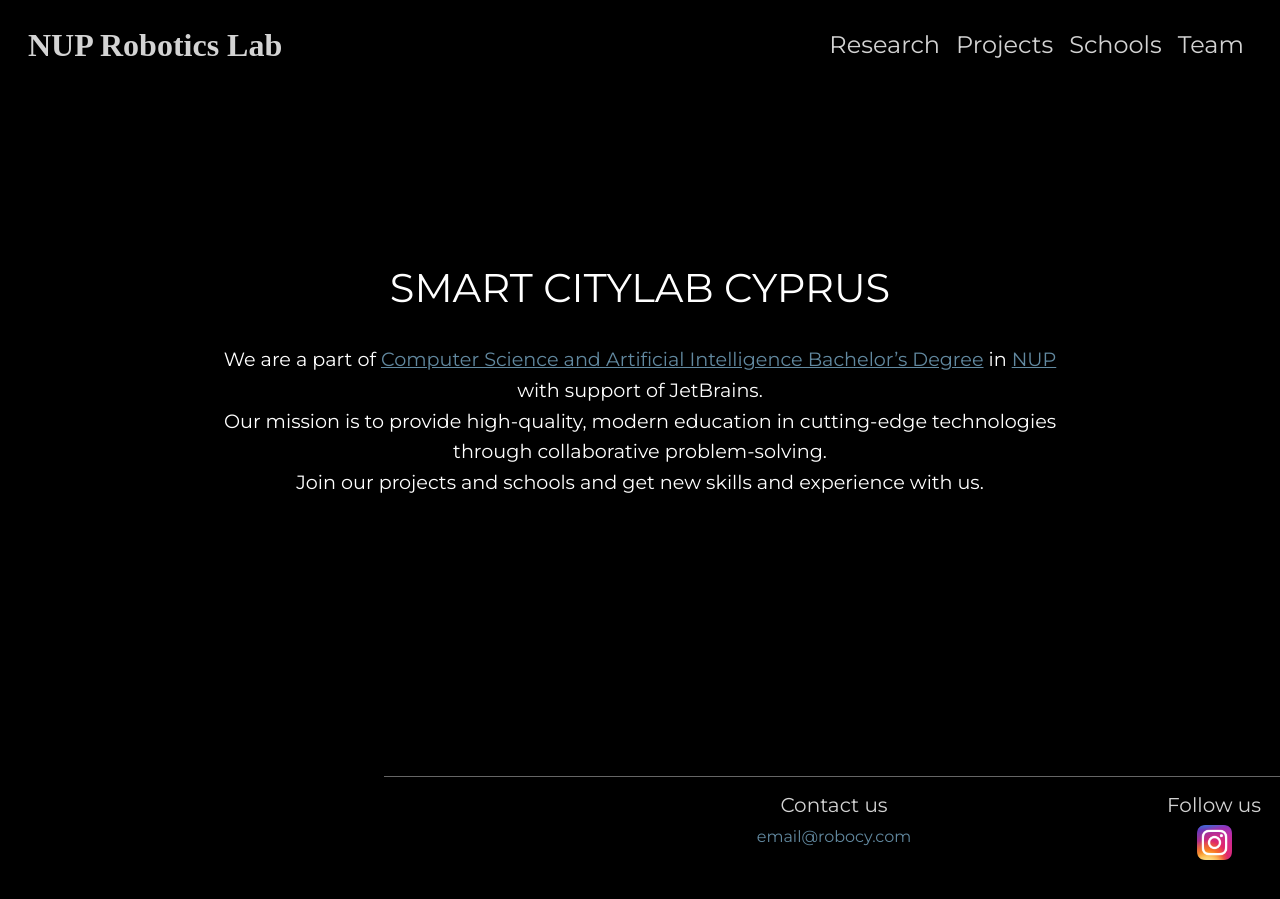
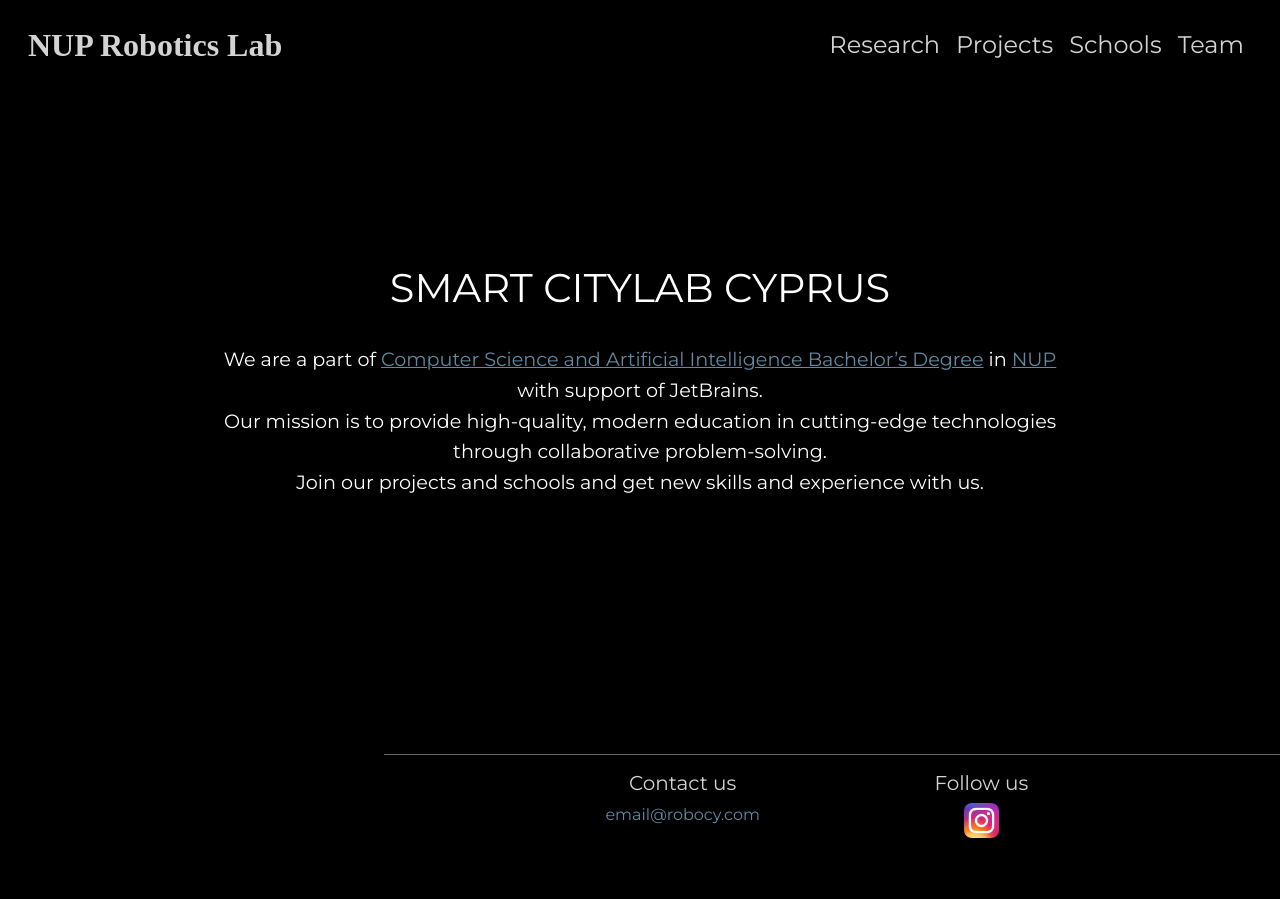
Before and after one commit to rcicd/robo_lab, a Jekyll site: the page built from index.md, in a window 1280 px wide and 900 px high, scrolled down 22 px. Built offline with Jekyll 4.4.1, drawn with Linux system fonts in a browser that asks for light colours; some web fonts are replaced; after the commit the page ends 900 px from its top, so only the background shows below that.

Commit message:
fix h & w

```diff
--- a/_includes/footer.html
+++ b/_includes/footer.html
@@ -4,7 +4,7 @@
 
       <div class="col-lg-4 col-md-6 mb-4">
         <h5>Contact us</h5>
-        <p><a href="mailto:email.robocy.com">email@robocy.com</a></p>
+        <a href="mailto:email.robocy.com">email@robocy.com</a>
       </div>
 
       <div class="col-lg-4 col-md-6 mb-4">
--- a/assets/css/main.css
+++ b/assets/css/main.css
@@ -18,6 +18,7 @@
   --border-light: rgba(255, 255, 255, 0.1);
   --border-footer: rgba(255, 255, 255, 0.4);
   --content-padding: 1rem;
+  --footer-height:clamp(60px, 12vw, 100px);
 }
 
 body {
@@ -26,7 +27,15 @@ body {
   background-color: var(--bg-dark);
   color: white;
 }
+html {
+  height: 100%;
+}
 
+body {
+  display: flex;
+  flex-direction: column;
+  min-height: 100%;
+}
 
 .project-content h1,
 .project-content h2,
@@ -98,8 +107,9 @@ body {
 .main-container {
   font-size: clamp(1rem, 0.8rem + 0.5vw, 1.5rem);
   padding-top: var(--content-margin-top);
-  min-height: calc(100vh - var(--content-margin-top));
-
+  /*padding-bottom: var(--footer-height);
+  min-height: calc(100vh - var(--content-margin-top)-var(--footer-height));*/
+flex: 1 0 auto;
 }
 
 /* ===== ЛЕВЫЙ РОБОТ ===== */
@@ -276,14 +286,14 @@ a:hover {
 
 .site-footer {
   border-top: 1px solid var(--border-light);
-display: flex;
-  left: 0;             /* Прижимаем к левому краю */
-  bottom: 0;           /* Прижимаем к нижнему краю */
-  width: 100%;
+  display: flex;
+  left: 0;
+  bottom: 0;
   color: var(--text-light);
   padding: 1rem 0;
   border-top: 1px solid var(--border-footer);
   text-align: center;
+  flex-shrink: 0;
 }
 
 .site-footer h4 {
```
